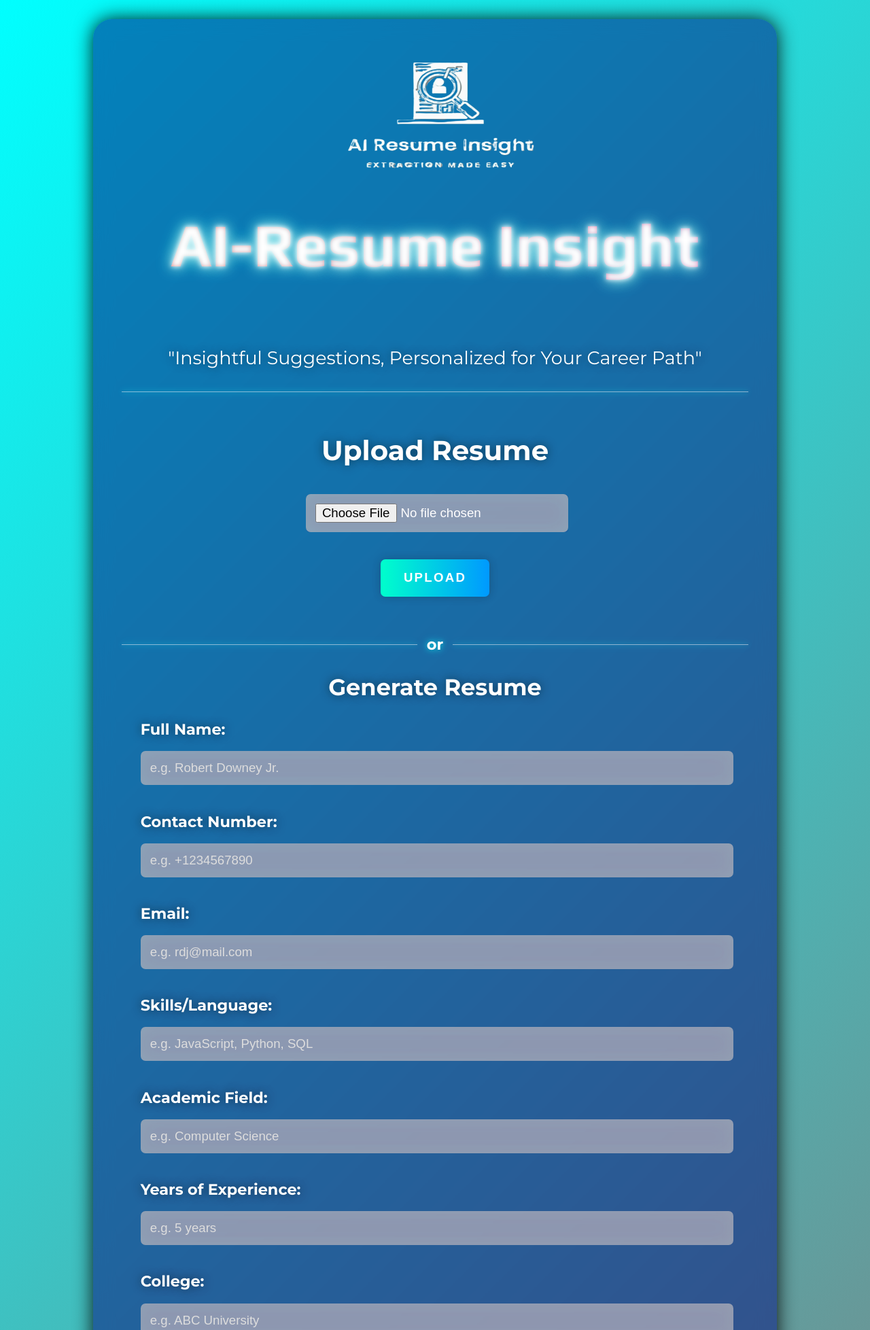
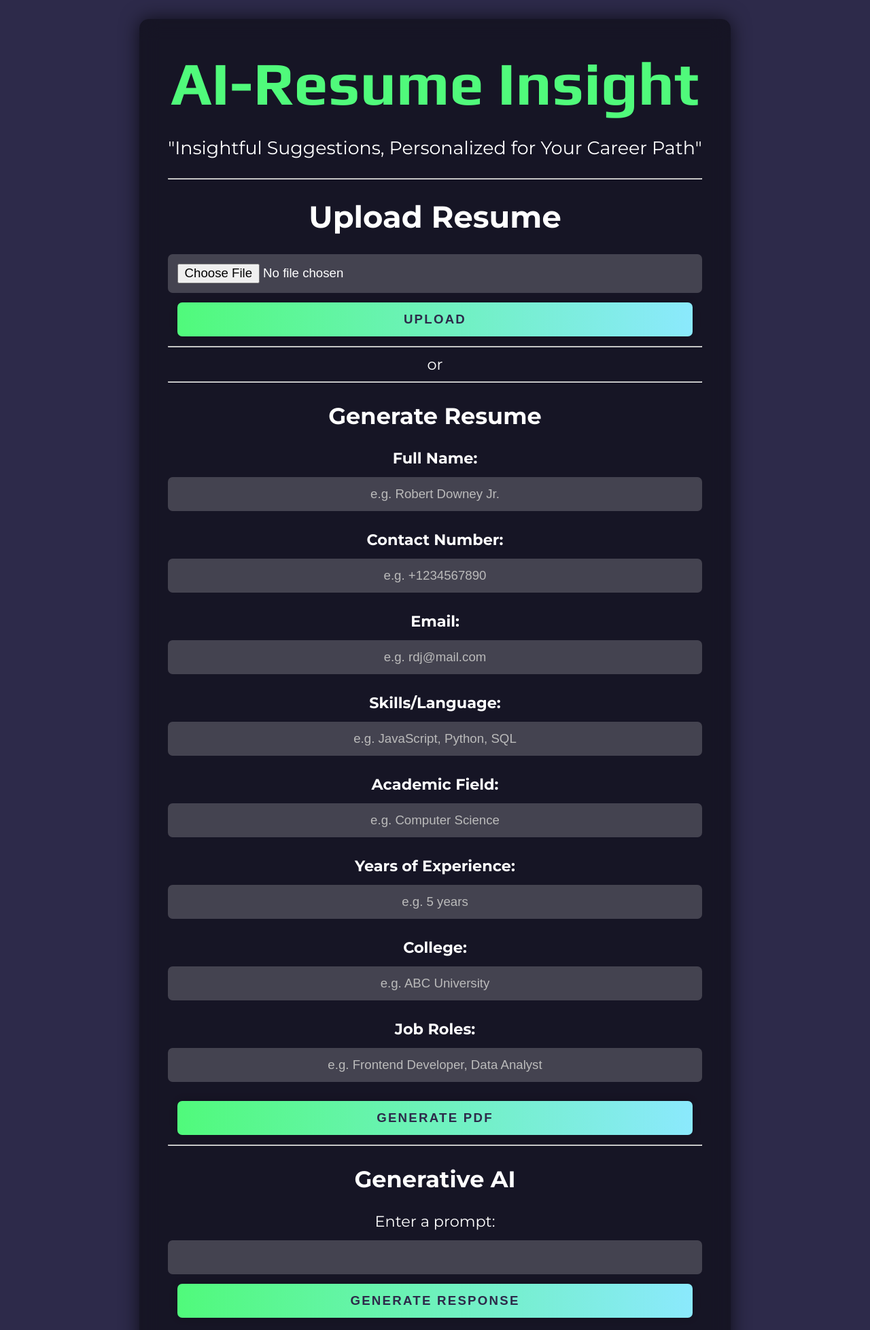
Before and after one commit to Sa1f27/AI-Resume-Parser, a Flask app: page / in a window 1280 px wide. Shown: the top 1957 px of the page at 68% size. Run offline with Flask 3, Linux system fonts and the light colour scheme.

Commit message:
Update index.html design purple

```diff
--- a/templates/index.html
+++ b/templates/index.html
@@ -1,158 +1,102 @@
 <!DOCTYPE html>
 <html lang="en">
-
 <head>
     <meta charset="UTF-8">
-    <meta name="viewport" content="width=device-width, initial-scale=10.0">
-    <title>Resume Screening AI Based System</title>
-    <link rel="icon" href="best-initial-letter-r-logo-design-graphic-download-vector-35165466.jpg">
+    <meta name="viewport" content="width=device-width, initial-scale=1.0">
+    <title>Polygon Inspired Design</title>
     <style>
         @import url('https://fonts.googleapis.com/css2?family=Montserrat:wght@400;700&display=swap');
         @import url('https://fonts.googleapis.com/css2?family=Play:wght@400;700&display=swap');
 
         body {
             font-family: 'Montserrat', sans-serif;
-            background: linear-gradient(135deg, #00ffff, #808080);
-            background-size: 100% 100%;
-            animation: gradientAnimation 1s ease infinite;
+            background: #2d2a4a;
             color: #fff;
             margin: 0;
             padding: 0;
-            overflow-x: hidden;
+            overflow-x: auto;
+            display: flex;
+            flex-direction: row;
+            align-items: center;
+            justify-content: flex-start;
             min-height: 100vh;
-            display: flex;
-            flex-direction: column;
-            align-items: center;
-            justify-content: center;
             scroll-behavior: smooth;
         }
 
-        @keyframes gradientAnimation {
-            0% {
-                background-position: 0% 50%;
-            }
-            50% {
-                background-position: 100% 50%;
-            }
-            100% {
-                background-position: 0% 50%;
-            }
+        .section {
+            min-width: 100vw;
+            padding: 50px;
+            box-sizing: border-box;
+            flex-shrink: 0;
         }
 
-        .heading2 {
-            margin-left: 0;
-            text-align: center;
-            font-size: 1.8rem;
-            margin-bottom: 20px;
-            animation: fadeIn 2s ease-in-out;
+        .section:nth-child(odd) {
+            background: #3a3768;
+        }
+
+        .section:nth-child(even) {
+            background: #454275;
         }
 
         .heading1 {
             font-family: 'Play', sans-serif;
             font-size: 4rem;
             font-weight: 700;
-            margin-top: 90px;
-            margin-bottom: -90px;
-            margin: 0 auto;
-            padding: 2rem;
-            color: #fff;
+            color: #50fa7b;
             text-align: center;
-            background: linear-gradient(to right, #ff5858, #f857a6);
-            -webkit-background-clip: text;
-            -webkit-text-fill-color: transparent;
-            animation: neon 1.5s ease-in-out infinite alternate;
+            margin: 0;
         }
 
-        @keyframes neon {
-            from {
-                text-shadow: 0 0 5px #fff, 0 0 15px #fff, 0 0 20px #00ffcc;
-            }
-            to {
-                text-shadow: 0 0 5px #fff, 0 0 10px #fff, 0 0 15px #0099ff;
-            }
-        }
-
-        @keyframes fadeIn {
-            from {
-                opacity: 0;
-            }
-            to {
-                opacity: 1;
-            }
-        }
-        .logo-container {
-            margin-left: 165px;
-            margin-top: -70px;
-            margin-bottom: -70px;
+        .heading2 {
+            font-size: 2rem;
+            text-align: center;
+            margin: 20px 0;
         }
 
         .tagline {
-            z-index: 1;
             font-size: 1.2rem;
             font-weight: 400;
-            width: 100%;
             text-align: center;
-            color: #fff;
-            text-shadow: 0 0 10px rgba(0, 0, 0, 0.5);
-            margin-top: -90px;
-            animation: fadeIn 2.5s ease-in-out;
-
+            margin-bottom: 20px;
         }
 
         .container {
-            background: rgba(0, 10, 127, 0.5);
+            background: rgba(0, 0, 0, 0.5);
             backdrop-filter: blur(10px);
-            max-width: 1000px;
-            margin: 20px;
-            padding: 50px;
-            border-radius: 20px;
-            box-shadow: 0 0 20px rgba(0, 0, 0, 0.9);
-        }
-
-        @keyframes slideIn {
-            from {
-                transform: translateY(50px);
-                opacity: 0;
-            }
-            to {
-                transform: translateY(0);
-                opacity: 1;
-            }
-        }
-
-        .container p {
-            margin: 0 0 20px 0;
-            display: block;
-            line-height: 1.6;
+            max-width: 800px;
+            margin: 20px auto;
+            padding: 30px;
+            border-radius: 10px;
+            box-shadow: 0 0 20px rgba(0, 0, 0, 0.7);
             text-align: center;
         }
 
-        h2 {
-            color: #fff;
+        input[type="file"],
+        input[type="text"],
+        input[type="email"],
+        input[type="submit"],
+        button {
+            width: calc(100% - 20px);
+            padding: 10px;
+            margin: 10px auto;
+            border: none;
+            border-radius: 5px;
+            transition: all 0.3s ease;
+            display: block;
             text-align: center;
-            margin-bottom: 20px;
-            text-shadow: 0 0 10px rgba(0, 0, 0, 0.5);
-            animation: fadeIn 2s ease-in-out;
         }
 
         input[type="file"],
         input[type="text"],
         input[type="email"] {
-            width: calc(100% - 16px);
-            padding: 10px;
-            margin: 8px 0;
-            border: none;
-            border-radius: 5px;
-            background-color: rgba(192, 192, 192, 0.7);
-            color: white;
-            backdrop-filter: blur(10px);
-            transition: all 0.3s ease;
+            background-color: rgba(255, 255, 255, 0.2);
+            color: #fff;
         }
 
         input[type="file"]::placeholder,
         input[type="text"]::placeholder,
         input[type="email"]::placeholder {
-            color: #ddd;
+            color: #bbb;
         }
 
         input[type="file"]:focus,
@@ -162,24 +106,20 @@
             outline: none;
         }
 
-        input[type="submit"] {
-            background: linear-gradient(to right, #00ffcc, #0099ff);
-            color: white;
-            border: none;
-            padding: 12px 24px;
-            border-radius: 5px;
+        input[type="submit"],
+        button {
+            background: linear-gradient(to right, #50fa7b, #8be9fd);
+            color: #2d2a4a;
             cursor: pointer;
-            display: block;
-            margin: 20px auto;
             text-transform: uppercase;
             letter-spacing: 0.1rem;
             font-weight: 600;
-            transition: all 0.1s ease;
             box-shadow: 0 0 10px rgba(0, 0, 0, 0.2);
         }
 
-        input[type="submit"]:hover {
-            background: linear-gradient(to left, #00ffcc, #0099ff);
+        input[type="submit"]:hover,
+        button:hover {
+            background: linear-gradient(to left, #50fa7b, #8be9fd);
             box-shadow: 0 0 20px rgba(0, 0, 0, 0.5);
             transform: scale(1.05);
         }
@@ -192,107 +132,24 @@
             display: block;
             margin-bottom: 5px;
             font-weight: bold;
-            text-align: left;
             color: #fff;
-            text-shadow: 0 0 10px rgba(0, 0, 0, 0.5);
-        }
-
-        .form-container {
-            display: flex;
-            justify-content: space-between;
-            gap: 20px;
-            flex-wrap: wrap;
-        }
-
-        .form-container .left-column,
-        .form-container .right-column {
-            flex: 1;
-            min-width: 300px;
-        }
-
-        .upload {
-            display: flex;
-            flex-direction: column;
-            align-items: center;
-            justify-content: center;
-            text-align: center;
-            width: 100%;
-        }
-
-        .generate {
-            text-align: center;
-        }
-
-        .divider {
-            display: flex;
-            align-items: center;
-            justify-content: center;
-            margin: 20px 0;
-            margin-right: -30px;
-            margin-left: -30px;
-        }
-
-        .divider hr {
-            flex: 1;
-            border: none;
-            border-top: 1px solid rgba(255, 255, 255, 0.5);
-            margin: 0 10px;
-            box-shadow: 0 0 5px rgba(0, 255, 255, 0.5), 0 0 10px rgba(0, 255, 255, 0.5);
-        }
-
-        .divider span {
-            color: white;
-            font-weight: bold;
-            text-shadow: 0 0 5px rgba(0, 255, 255, 0.5), 0 0 10px rgba(0, 255, 255, 0.5);
         }
 
         a {
-            color: #00ffcc;
+            color: #50fa7b;
             text-decoration: none;
             transition: color 0.3s ease;
         }
 
         a:hover {
-            color: #0099ff;
+            color: #8be9fd;
         }
-
-        button {
-            background: linear-gradient(to right, #ff5858, #f857a6);
-            border: none;
-            color: #fff;
-            padding: 12px 24px;
-            border-radius: 5px;
-            cursor: pointer;
-            text-transform: uppercase;
-            letter-spacing: 0.1rem;
-            font-weight: 600;
-            transition: all 0.s ease;
-            box-shadow: 0 0 10px rgba(0, 0, 0, 0.2);
-        }
-
-        button:hover {
-            background: linear-gradient(to left, #ff5858, #f857a6);
-            box-shadow: 0 0 20px rgba(0, 0, 0, 0.5);
-            transform: scale(1.05);
-        }
-
-
-
     </style>
-    <link rel="preconnect" href="https://fonts.googleapis.com">
-    <link rel="preconnect" href="https://fonts.gstatic.com" crossorigin>
-    <link href="https://fonts.googleapis.com/css2?family=Dancing+Script:wght@400..700&family=Marcellus&display=swap"
-          rel="stylesheet">
-    <link href="https://fonts.googleapis.com/css2?family=Exo:ital,wght@0,100..900;1,100..900&display=swap"
-          rel="stylesheet">
-    <link href="https://fonts.googleapis.com/css2?family=Play:wght@400;700&display=swap" rel="stylesheet">
 </head>
 
 <body>
 <div class="container">
-    <div class="logo-container">
-        <img src="static/ins1.png" alt="AI-Resume Insight" width="300" height="240">
-    </div>
+
     <div class="holder">
         <p class="heading1">AI-Resume Insight</p>
         <p class="tagline">"Insightful Suggestions, Personalized for Your Career Path"</p>
```
Lines whose indentation alone changed are shown as unchanged.
